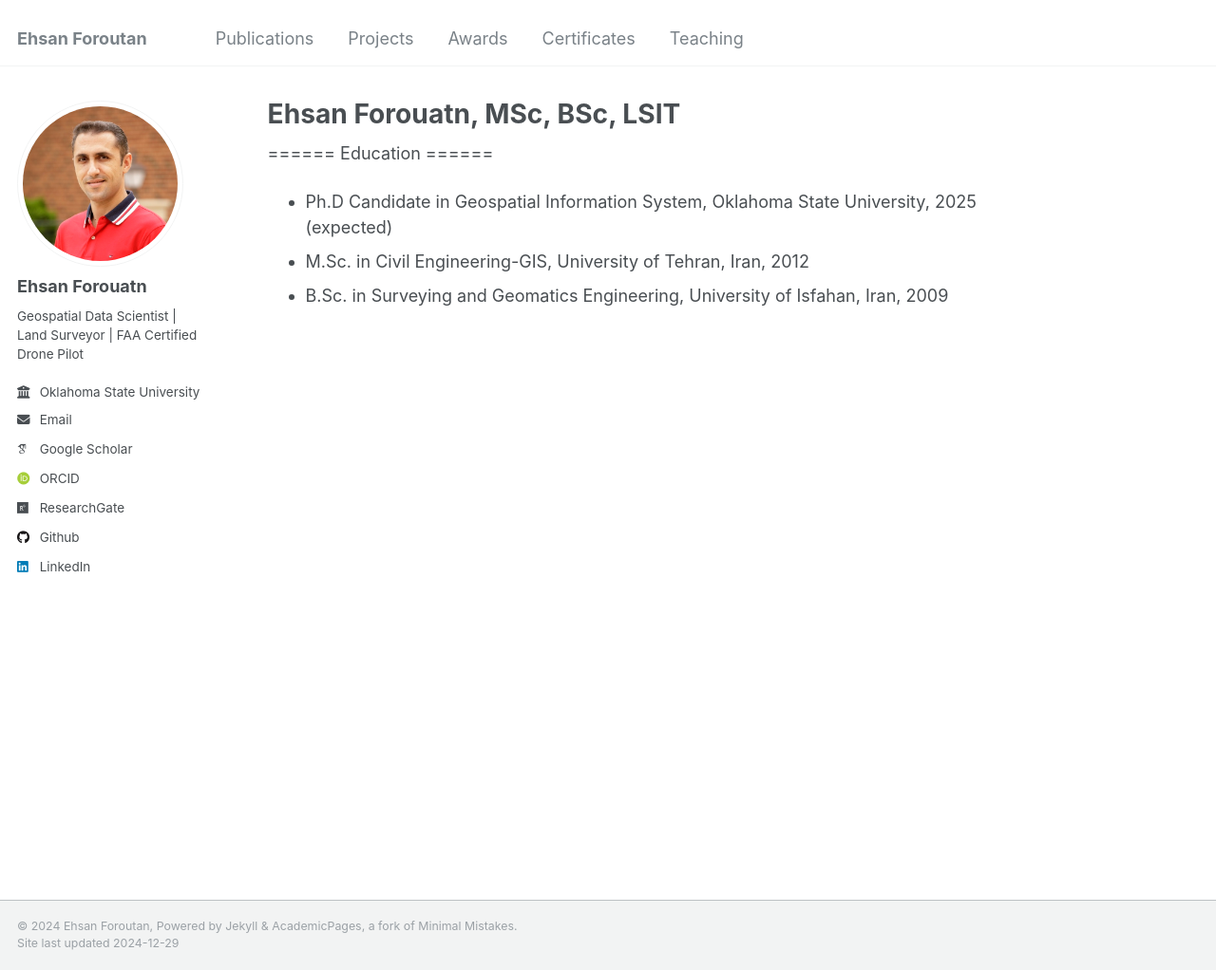
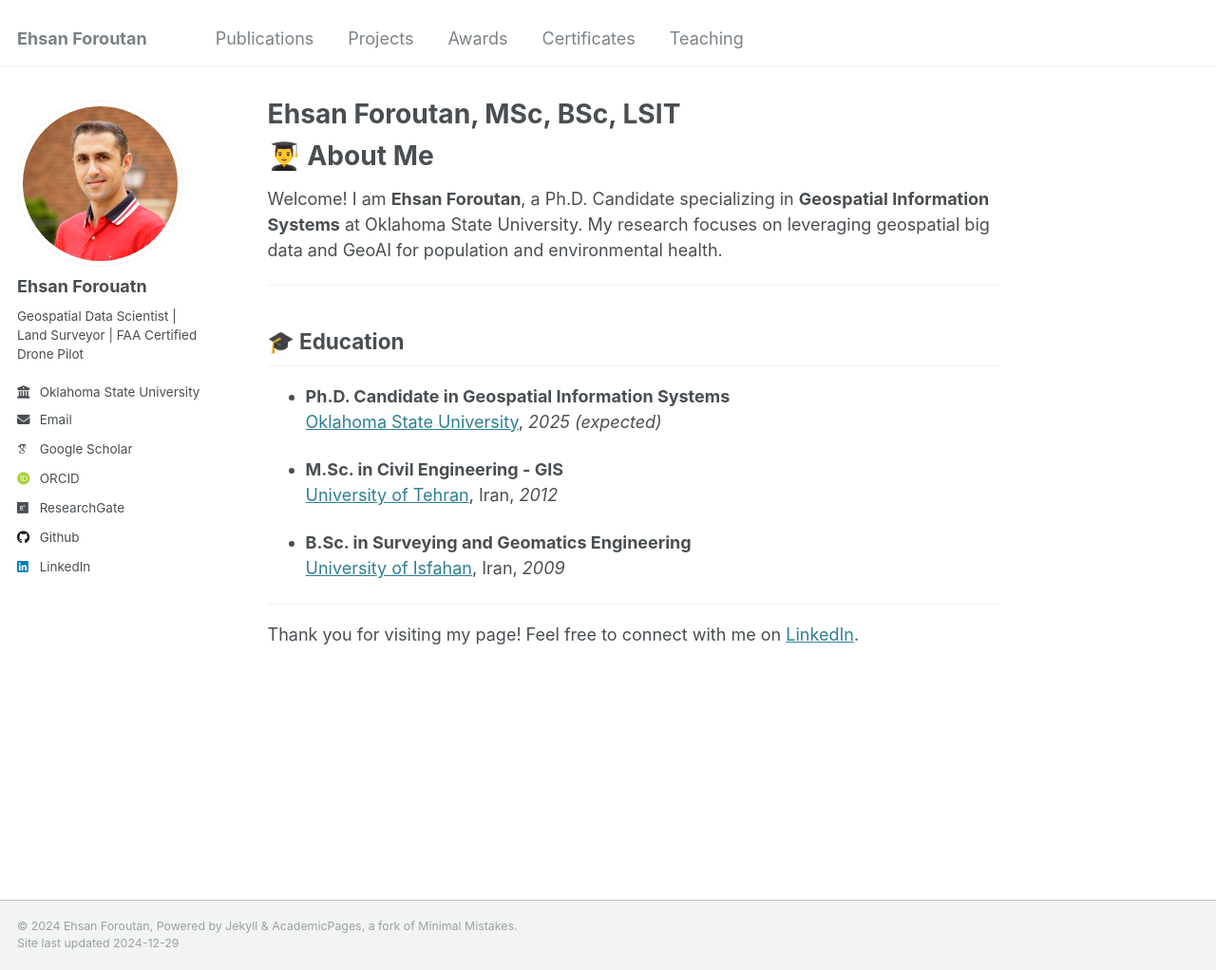
Before and after one commit to eforoutan/eforoutan.github.io, a Jekyll site: the page built from _pages/about.md, in a window 1280 px wide and 1022 px high. Shown: the whole window at 95% size. Built offline with Jekyll 4.4.1, drawn with Linux system fonts in a browser that asks for light colours; some web fonts are replaced.

Commit message:
Update about.md

```diff
--- a/_pages/about.md
+++ b/_pages/about.md
@@ -1,14 +1,29 @@
 ---
 permalink: /
-title: "Ehsan Forouatn, MSc, BSc, LSIT"
+title: "Ehsan Foroutan, MSc, BSc, LSIT"
 author_profile: true
 redirect_from:
   - /about/
   - /about.html
 ---
-======
-Education
-======
-* Ph.D Candidate in Geospatial Information System, Oklahoma State University, 2025 (expected)
-* M.Sc. in Civil Engineering-GIS, University of Tehran, Iran, 2012
-* B.Sc. in Surveying and Geomatics Engineering, University of Isfahan, Iran, 2009
+
+# 👨‍🎓 About Me
+
+Welcome! I am **Ehsan Foroutan**, a Ph.D. Candidate specializing in **Geospatial Information Systems** at Oklahoma State University. My research focuses on leveraging geospatial big data and GeoAI for population and environmental health.
+
+---
+
+## 🎓 Education
+
+- **Ph.D. Candidate in Geospatial Information Systems**
+  [Oklahoma State University](https://go.okstate.edu), *2025 (expected)*
+
+- **M.Sc. in Civil Engineering - GIS**
+  [University of Tehran](https://ut.ac.ir), Iran, *2012*
+
+- **B.Sc. in Surveying and Geomatics Engineering**
+  [University of Isfahan](https://ui.ac.ir), Iran, *2009*
+
+---
+
+Thank you for visiting my page! Feel free to connect with me on [LinkedIn](https://www.linkedin.com).
```
